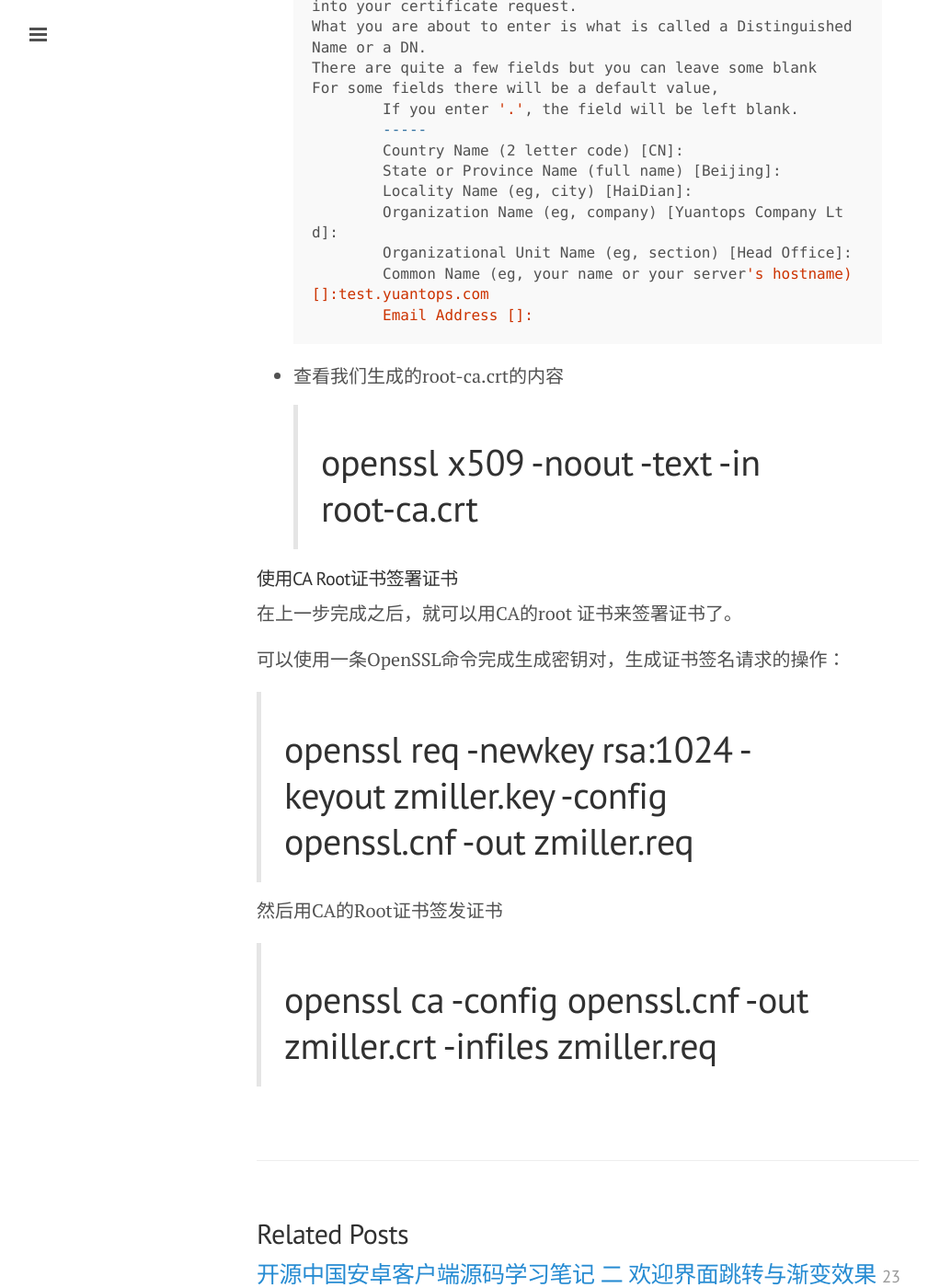
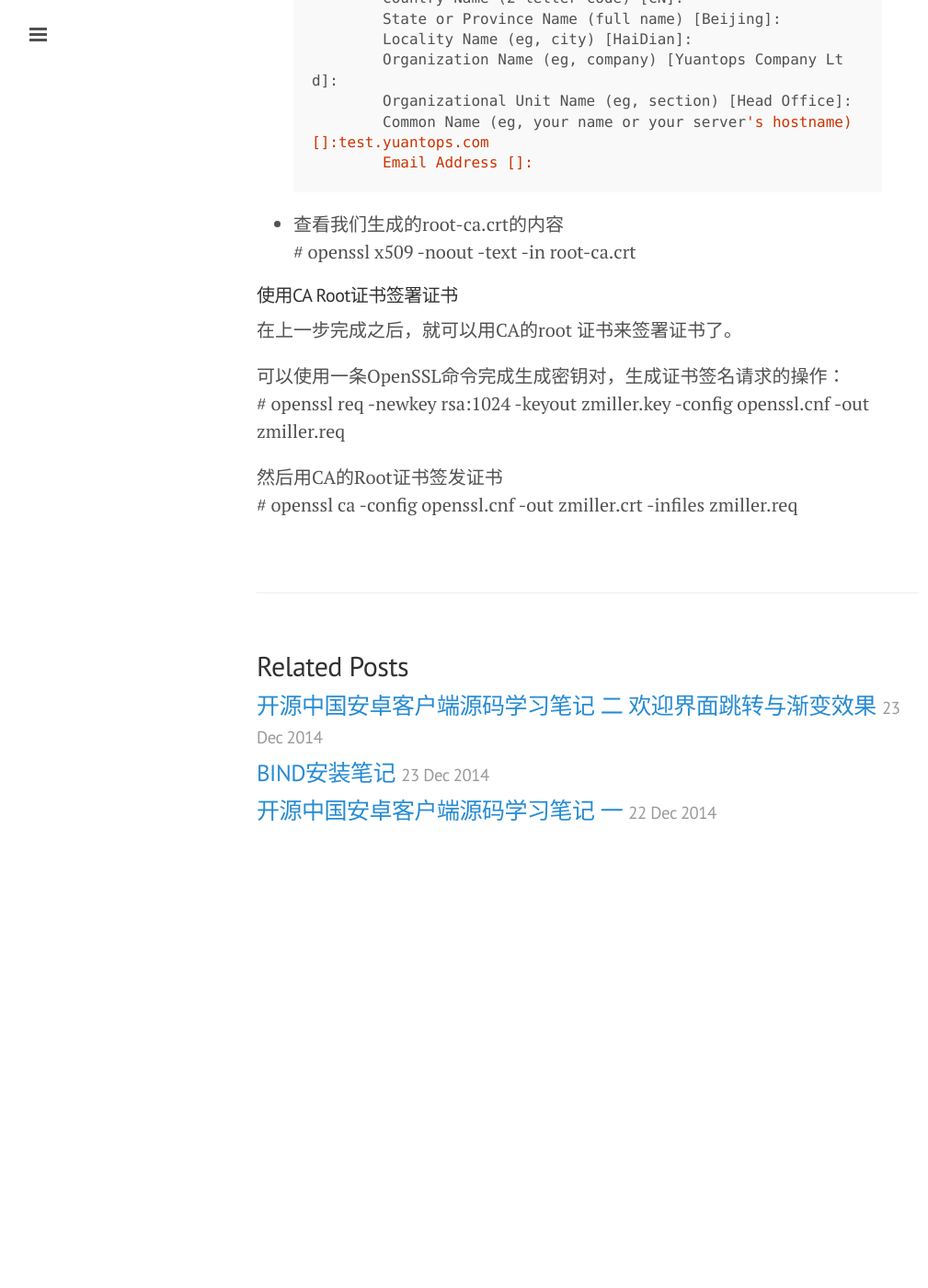
Before and after one commit to yuantops/blog, a Jekyll site: the page built from _posts/2014-12-24-SSL-creation-guide.md, in a window 1280 px wide and 1400 px high, scrolled down 3414 px. Shown: the whole window at 92% size, without its empty margins (1-1010 px from the left). Built offline with Jekyll 4.4.1, drawn with Linux system fonts in a browser that asks for light colours; Markdown is read by kramdown in place of the engine named in the settings; comment, search, counter and statistics services are not loaded; after the commit the page ends 4371 px from its top, so only the background shows below that; some of the changed text lies outside the part shown.

Commit message:
some format adjust

```diff
--- a/_posts/2014-12-24-SSL-creation-guide.md
+++ b/_posts/2014-12-24-SSL-creation-guide.md
@@ -12,9 +12,11 @@ title: "SSL证书的制作方法"
 ###一些坑
 在使用openssl ca命令时，如果不手动指定-config参数，它会自动调用/etc/pki/tls/openssl.cnf作为-config配置文件，这个openssl.cnf文件里定义了要调用的CA证书、私钥路径。如果我们在创建CA时将它的证书和私钥等文件保存在了别处，或者/etc/pki/tls/openssl.cnf里的定义的那些文件不存在，那么在openssl ca找不到要使用的这些文件时，就会报错。其中典型的错误有：
 
->Using configuration from /etc/pki/tls/openssl.cnf
+{% highlight bash %}
+Using configuration from /etc/pki/tls/openssl.cnf
 unable to load CA private key
 139911890630472:error:0906D06C:PEM routines:PEM_read_bio:no start line:pem_lib.c:703:Expecting: ANY PRIVATE KEY
+{% endhighlight  %}
 
 所以，我们如果想自定义CA的目录位置，那么要事先1）按照OpenSSL的默认配置建立相应的目录结构，2）定制openssl.cnf文件，修改CA目录的路径定义。
 
@@ -63,7 +65,7 @@ unable to load CA private key
 
 ####生成CA的root key和self-signed的证书
 - 生成密钥对
-	> # openssl genrsa -out private/cakey.pem 2048
+	 # openssl genrsa -out private/cakey.pem 2048
 - 生成证书申请、用CA的密钥自签名，用一条语句完成
 
 {% highlight bash %}
@@ -85,13 +87,13 @@ For some fields there will be a default value,
 {% endhighlight%}
 
 - 查看我们生成的root-ca.crt的内容
-	> # openssl x509 -noout -text -in root-ca.crt
+	 # openssl x509 -noout -text -in root-ca.crt
 
 ####使用CA Root证书签署证书
 在上一步完成之后，就可以用CA的root 证书来签署证书了。
 
 可以使用一条OpenSSL命令完成生成密钥对，生成证书签名请求的操作：
-> # openssl req -newkey rsa:1024 -keyout zmiller.key -config openssl.cnf -out zmiller.req
+	 # openssl req -newkey rsa:1024 -keyout zmiller.key -config openssl.cnf -out zmiller.req
 
 然后用CA的Root证书签发证书
-> # openssl ca -config openssl.cnf -out zmiller.crt -infiles zmiller.req
+	 # openssl ca -config openssl.cnf -out zmiller.crt -infiles zmiller.req
```
Also changed, not shown: other parts of _posts/2014-12-24-SSL-creation-guide.md (+1 -1 lines).
